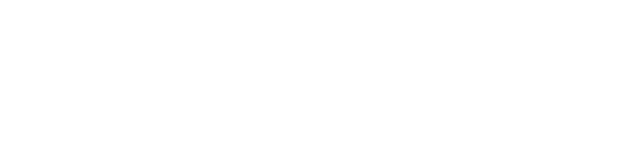
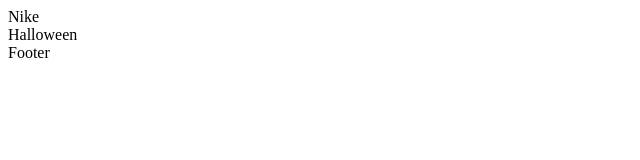
Before and after one commit to Marlatine/NikeHalloween, a plain HTML site: page index.html in a window 1280 px wide. Shown: the whole page, without its empty margins (0-640 px from the left). Drawn offline with Linux system fonts and the light colour scheme.

Commit message:
added header, main and footer

```diff
--- a/index.html
+++ b/index.html
@@ -8,6 +8,8 @@
     <link rel="Stylesheet" href="Styles/style.css" />
   </head>
   <body>
-
+      <header>Nike</header>
+      <main>Halloween</main>
+      <footer>Footer</footer>
   </body>
 </html>
```
